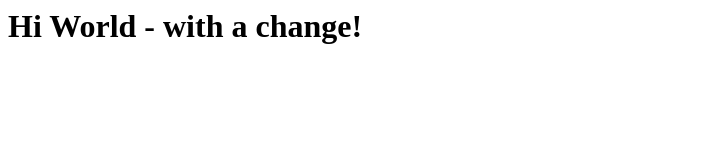
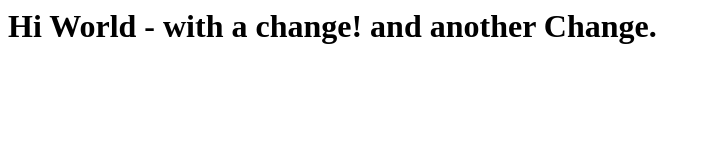
Before and after one commit to qriz75/poc, a plain HTML site: page index.html in a window 1280 px wide. Shown: the whole page, without its empty margins (0-711 px from the left). Drawn offline with Linux system fonts and the light colour scheme.

Commit message:
made another change

```diff
--- a/index.html
+++ b/index.html
@@ -4,7 +4,7 @@
   </head>
   <body>
     <h1>
-      Hi World - with a change!
+      Hi World - with a change! and another Change.
     </h1>
   </body>
 </html>
```
